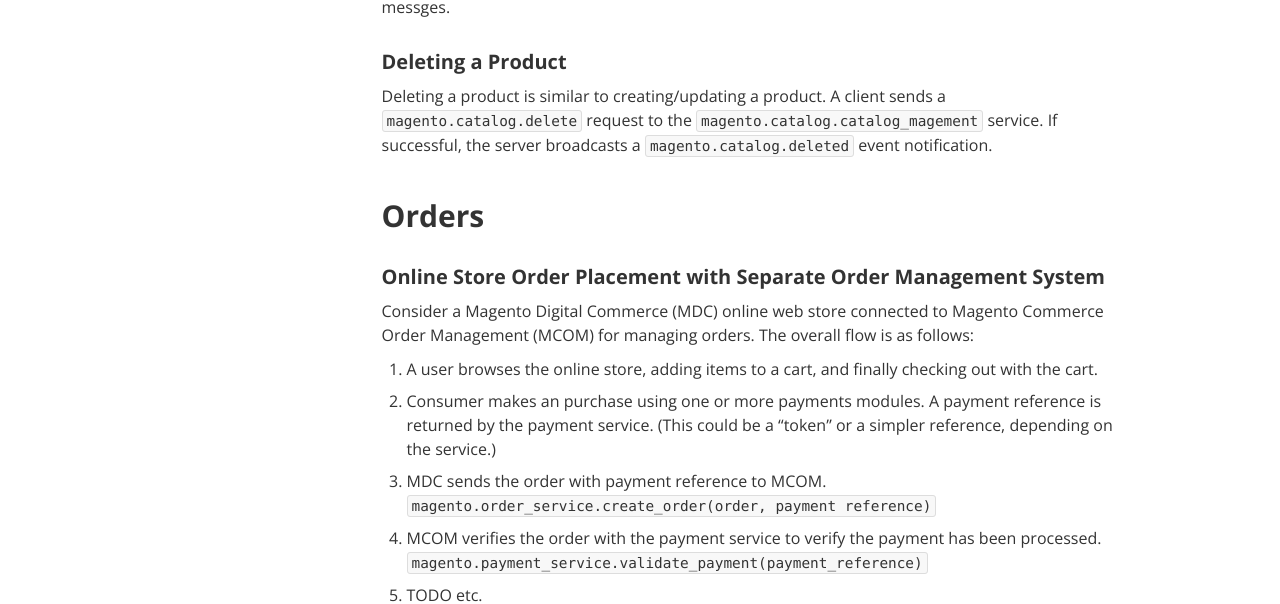
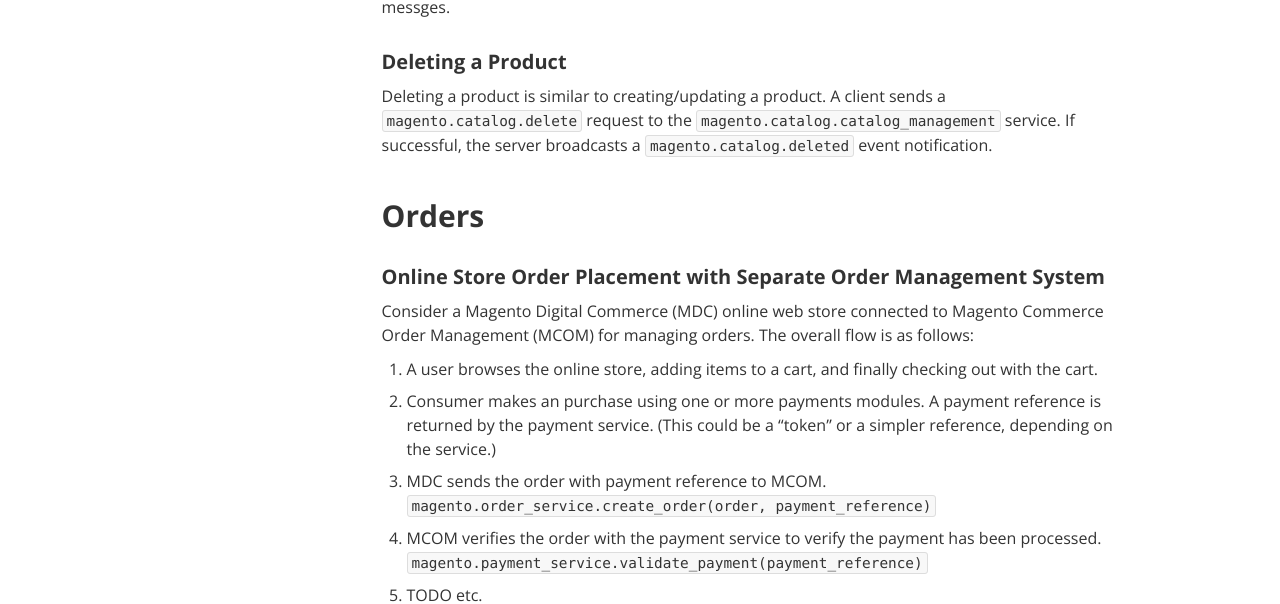
Before and after one commit to jaimelopez/docs, a Jekyll site: the page built from integration/core-service-interaction-flows.md, in a window 1280 px wide. Shown: the part 749-1353 px from the top of the page. Built offline with Jekyll 4.4.1, drawn with Linux system fonts in a browser that asks for light colours.

Commit message:
Minor typo fixes

```diff
--- a/integration/core-service-interaction-flows.md
+++ b/integration/core-service-interaction-flows.md
@@ -21,7 +21,7 @@
 
 ### Deleting a Product
 
-Deleting a product is similar to creating/updating a product. A client sends a `magento.catalog.delete` request to the `magento.catalog.catalog_magement` service. If successful, the server broadcasts a `magento.catalog.deleted` event notification.
+Deleting a product is similar to creating/updating a product. A client sends a `magento.catalog.delete` request to the `magento.catalog.catalog_management` service. If successful, the server broadcasts a `magento.catalog.deleted` event notification.
 
 ## Orders
 
@@ -31,6 +31,6 @@
 
 1. A user browses the online store, adding items to a cart, and finally checking out with the cart.
 2. Consumer makes an purchase using one or more payments modules. A payment reference is returned by the payment service. (This could be a “token” or a simpler reference, depending on the service.)
-3. MDC sends the order with payment reference to MCOM. `magento.order_service.create_order(order, payment reference)`
+3. MDC sends the order with payment reference to MCOM. `magento.order_service.create_order(order, payment_reference)`
 4. MCOM verifies the order with the payment service to verify the payment has been processed. `magento.payment_service.validate_payment(payment_reference)`
 5. TODO etc.
```
